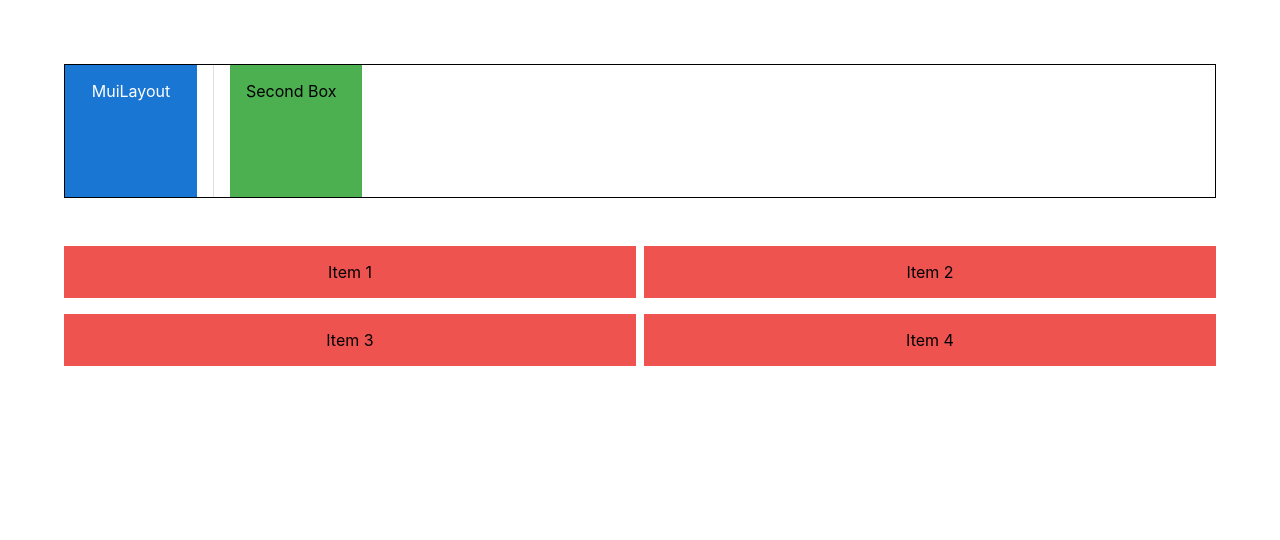
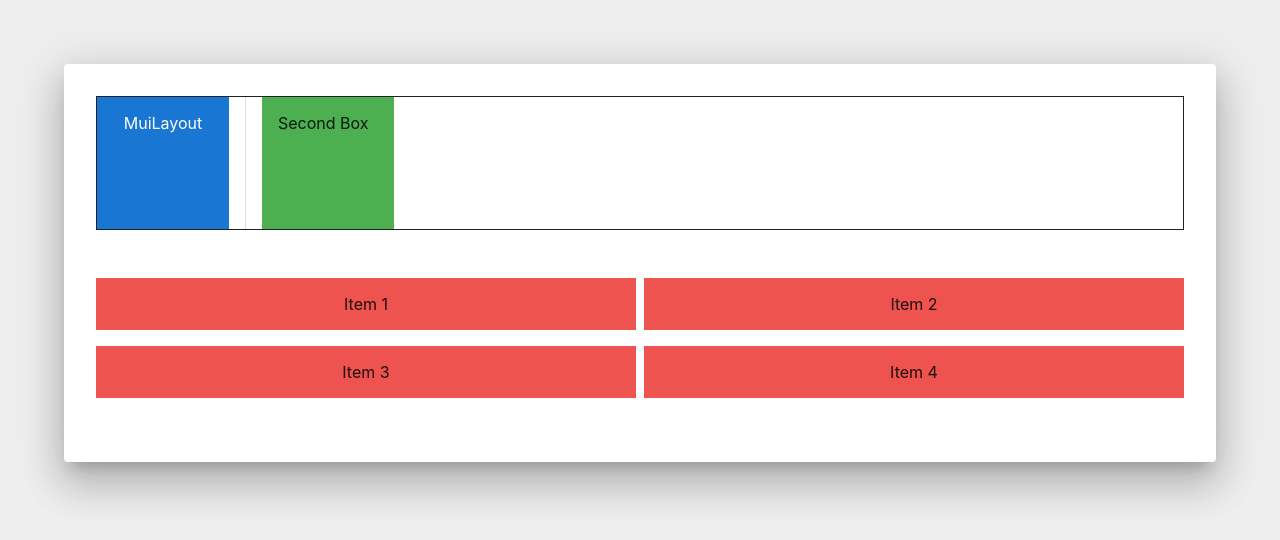
Before and after one commit to Zyar3k/material-ui_training, a React (Create React App) app: page / in a window 1280 px wide. Shown: the top 540 px of the page. Built offline with nearby package versions, Linux system fonts and the light colour scheme.

Commit message:
Mui paper

```diff
--- a/src/App.css
+++ b/src/App.css
@@ -1,3 +1,7 @@
+body {
+  background-color: #eeeeee;
+}
+
 .App {
   text-align: center;
   padding: 4rem;
--- a/src/components/MuiLayout.tsx
+++ b/src/components/MuiLayout.tsx
@@ -1,8 +1,8 @@
-import { Box, Stack, Divider, Grid } from "@mui/material";
+import { Box, Stack, Divider, Grid, Paper } from "@mui/material";
 
 const MuiLayout = () => {
   return (
-    <>
+    <Paper sx={{ padding: "32px" }} elevation={24}>
       <Stack
         sx={{ border: "1px solid" }}
         direction="row"
@@ -55,7 +55,7 @@ const MuiLayout = () => {
           </Box>
         </Grid>
       </Grid>
-    </>
+    </Paper>
   );
 };
 
```
